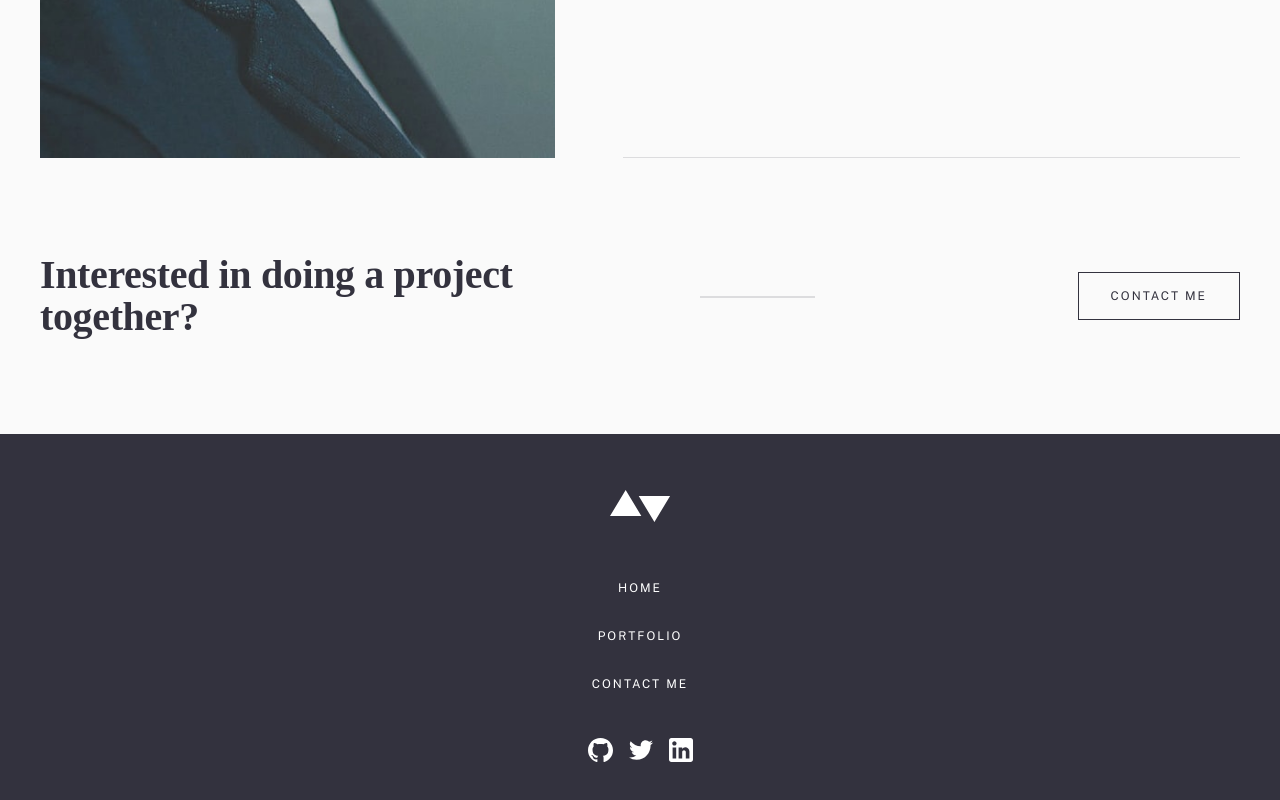
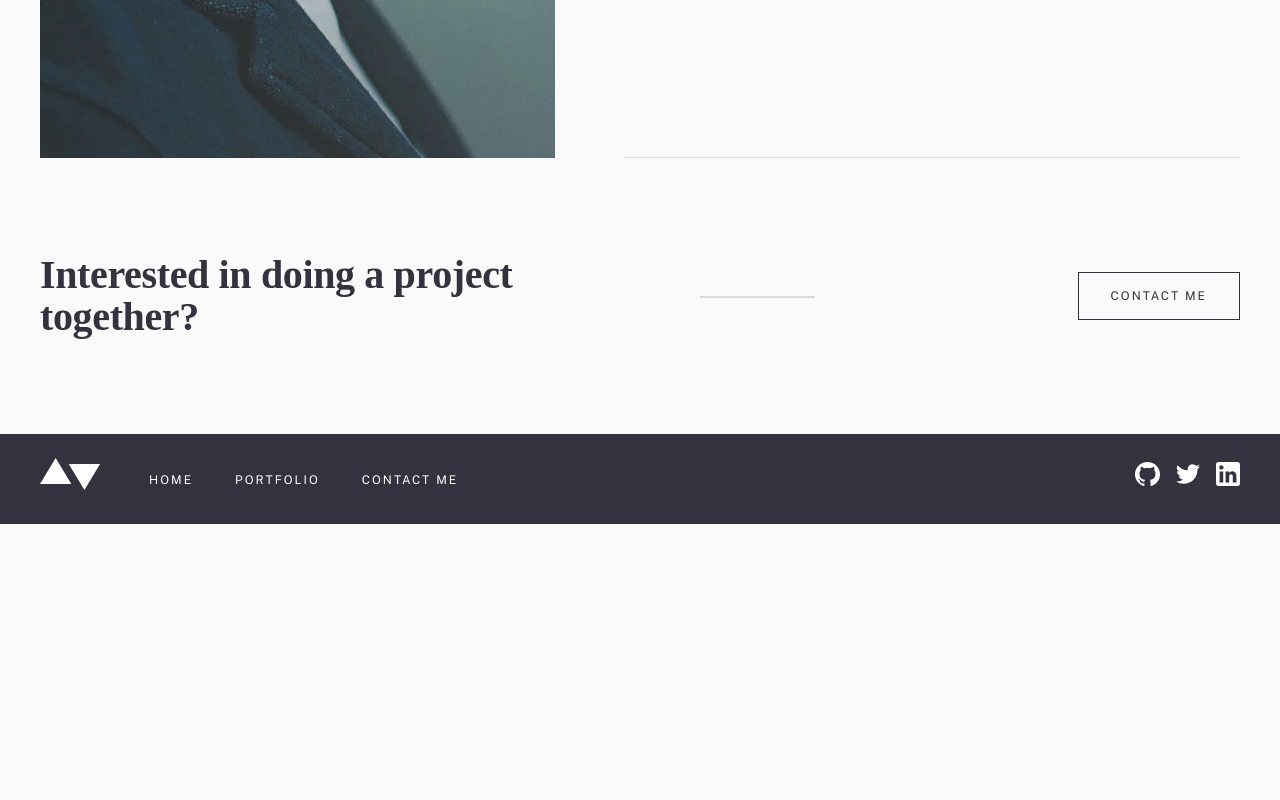
Before and after one commit to xaviguasch/minimalist-portfolio-website-frontendmentor-prac, a React (Create React App) app: page / in a window 1280 px wide. Shown: the part 2229-3029 px from the top of the page. After the commit the page ends 2753 px from the top, so only its background shows below. Built offline with nearby package versions, Linux system fonts and the light colour scheme; a web font is replaced by a local one.

Commit message:
styled Footer, for tablet

```diff
--- a/src/components/Footer.css
+++ b/src/components/Footer.css
@@ -14,3 +14,19 @@
 .Footer_link svg {
   color: var(--clr-white-text);
 }
+
+/* ================== */
+/* MEDIA QUERIES */
+/* ================== */
+
+/* Tablet */
+@media (min-width: 650px) {
+  .Footer {
+    padding: 24px 40px;
+
+    flex-direction: row;
+    justify-content: space-between;
+    align-items: center;
+    gap: 48px;
+  }
+}
--- a/src/components/Navbar.css
+++ b/src/components/Navbar.css
@@ -43,4 +43,17 @@
   .nav_header .link {
     color: var(--clr-grayish-dark-text);
   }
+
+  .nav_footer {
+    margin-right: auto;
+  }
+
+  .nav_footer .navigation-menu {
+    text-align: center;
+
+    flex-direction: row;
+    justify-content: center;
+    align-items: center;
+    gap: 42px;
+  }
 }
--- a/src/components/Together.css
+++ b/src/components/Together.css
@@ -31,7 +31,7 @@
 
   .Together::after {
     content: '';
-    height: 1px;
+    height: 0px;
     width: 115px;
 
     border: 1px solid var(--clr-grayish-dark-diluted-text);
```
